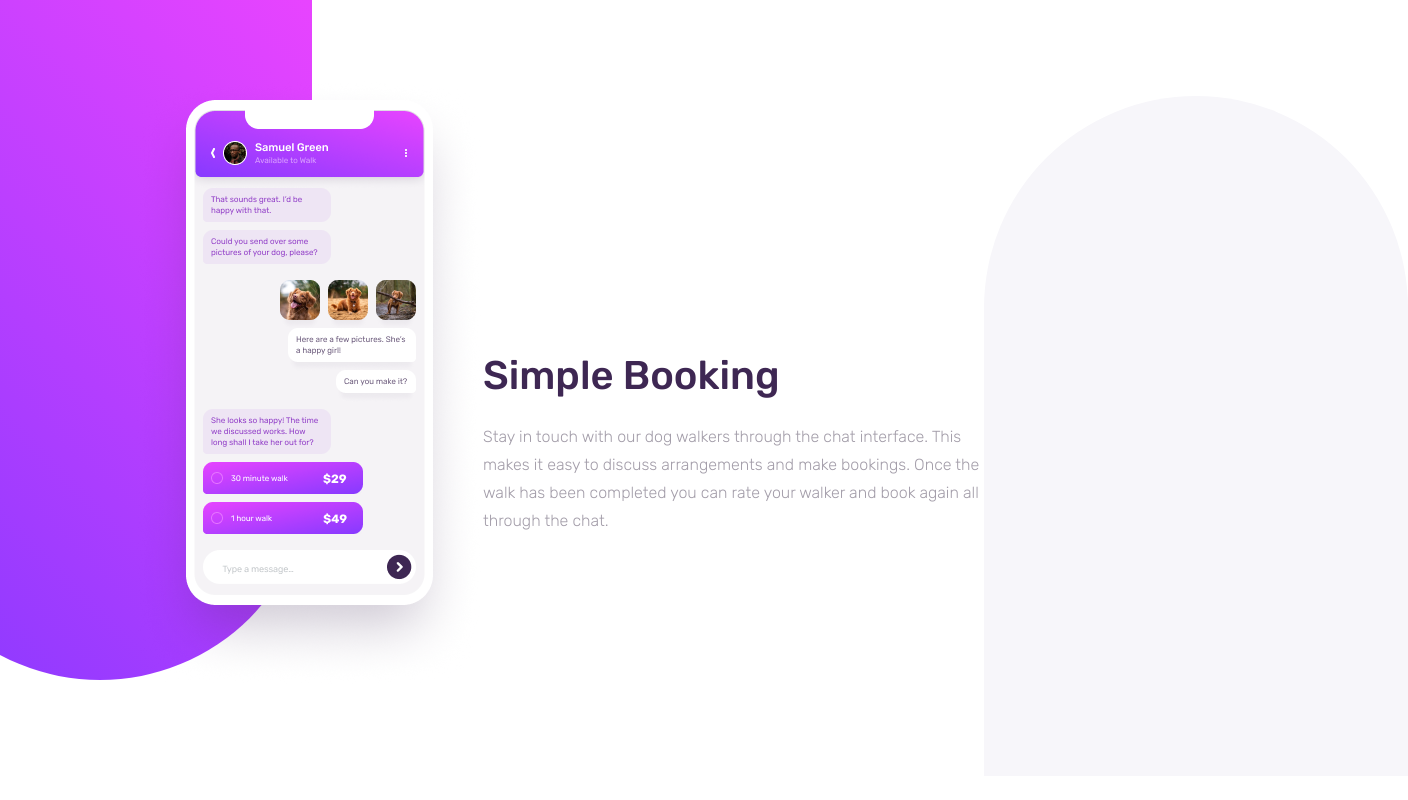
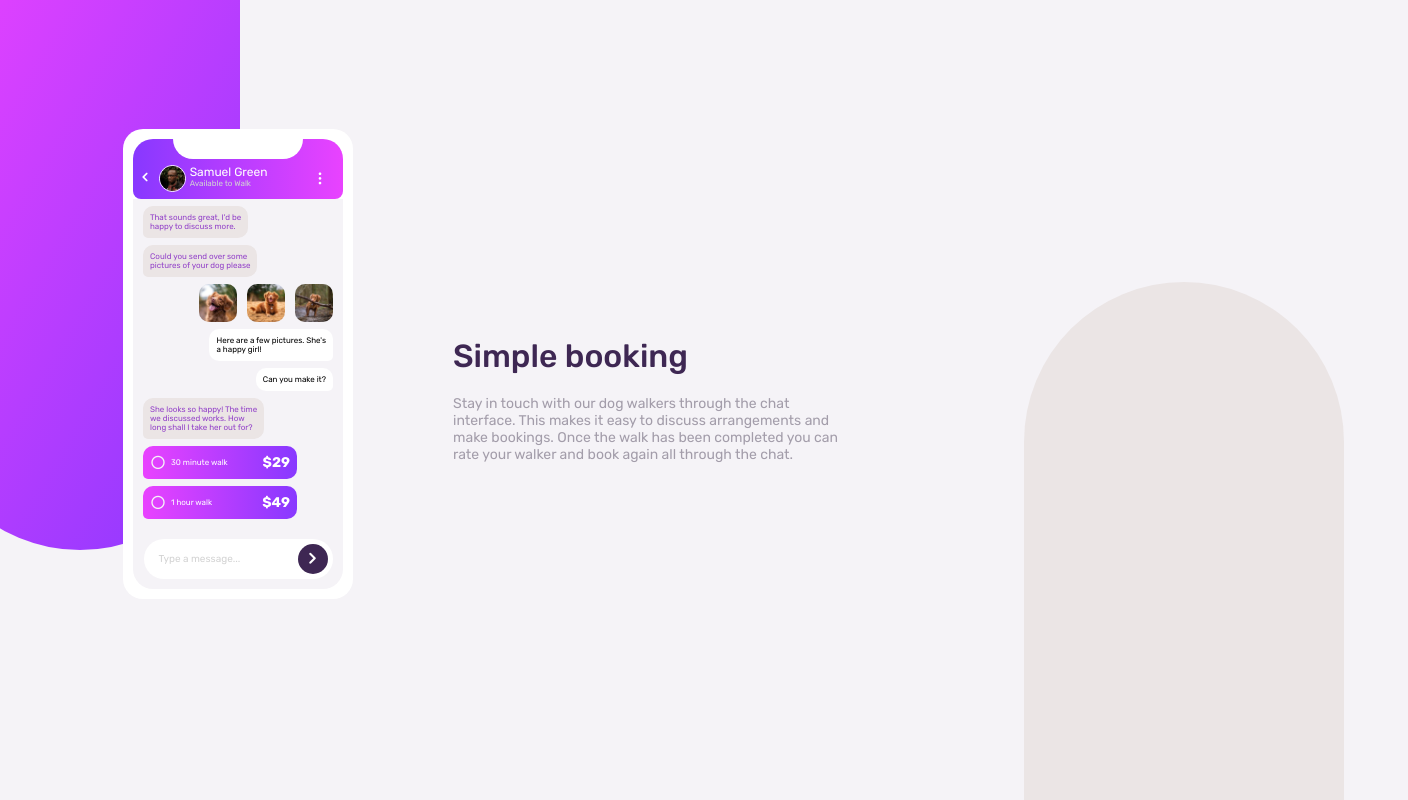
Before and after one commit to silas-owu/chat_app_new, a plain HTML site: page index.html in a window 1280 px wide. Shown: the whole page, 1408 px wide, since content can reach past the window. Drawn offline with nearby package versions, Linux system fonts and the light colour scheme.

Commit message:
Changes done

```diff
--- a/index.css
+++ /dev/null
@@ -1,155 +0,0 @@
-@font-face {
-    font-family: "Rubik";
-    src: url(./fonts/Rubik-Light.ttf);
-}
-
-@font-face {
-    font-family: "Rubik-medium";
-    src: url(./fonts/Rubik-Medium.ttf);
-}
-
-*{
-    margin: 0;
-    padding: 0;
-    box-sizing: border-box;
-}
-
-body{
-    /* position: relative; */
-    display: flex;
-    flex-direction: row;
-    justify-content: space-between;
-    flex: 1;
-    width: 100%;
-    height: 800px;
-    overflow-x: hidden;
-    }
-
-.background{
-    background: linear-gradient(225deg, #E844FF 0%, #8739FF 100%);
-
-    height: 85%;
-    border-bottom-left-radius: 20rem;
-    border-bottom-right-radius: 20rem;
-
-
-    display: flex;
-    flex:0.25;
-    flex-direction: row;
-    justify-content: flex-start;
-    align-items: flex;
-    margin-left: -7rem;
-}
-
-.bg-bottom-right{
-
-    background: #F7F6FA ;
-
-    height: 85%;
-    border-top-left-radius: 20rem;
-    border-top-right-radius: 20rem;
-
-    margin-top: 6rem;
-    margin-right: -8rem;
-
-    display: flex;
-    flex: 0.25;
-    flex-direction:row;
-    justify-content: flex-end;
-    align-items: flex-end;
-}
-
-
-.mid{
-    display: flex;
-    flex:0.5;
-    flex-direction: row;
-    /* justify-content: space-between; */
-
-    margin-top: 5rem;
-    margin-left: -11rem;
-
-}
-
-/* .phone-mockup{
-    display: flex;
-    flex-direction: row;
-    flex:0.22;
-    justify-content: flex-start;
-
-} */
-
-.mid-msg{
-    margin-top: 17rem;
-
-
-    display: flex;
-    flex:1;
-    flex-direction:column;
-    z-index: 2;
-
-}
-
-.mid-msg > h1{
-    color: #3E2753;
-
-    font-family: 'Rubik-medium';
-    font-weight: 500;
-    font-size: 40px;
-    line-height: 47px;
-}
-
-.mid-msg > p{
-    color: #a39dA9;
-
-    margin-top: 1.5rem;
-
-    font-family: 'Rubik';
-    font-weight: 400;
-    font-size: 1rem;
-    line-height: 28px;
-
-}
-
-
-@media only screen and (max-width: 376px) {
-    body {
-      display: flex;
-      flex: 1;
-      flex-direction: column;
-      width: 100%;
-      height: 987px;
-      margin: 0;
-    }
-
-    .background {
-      background: linear-gradient(225deg, #e844ff 0%, #8739ff 100%);
-      margin-right: 175px;
-      margin-bottom: -11px;
-    }
-    .mid {
-      display: flex;
-      flex: 0.5;
-      flex-direction: column;
-      margin-top: -885px;
-      margin-left: 50px;
-      justify-content: center;
-      align-items: center;
-    }
-
-    div > img {
-      margin-top: initial;
-      width: 247px;
-      height: 505px;
-    }
-    .mid-msg {
-      /* display: none; */
-      margin-top: revert;
-      width: 311px;
-      height: 239px;
-    }
-
-    .bg-bottom-right {
-      display: none;
-    }
-}
--- a/index.html
+++ b/index.html
@@ -1,35 +1,105 @@
 <!DOCTYPE html>
 <html lang="en">
   <head>
-    <meta charset="UTF-8">
-    <meta name="viewport" content="width=device-width, initial-scale=1.0"> <!-- displays site properly based on user's device -->
-
-    <link rel="icon" type="image/png" sizes="32x32" href="./images/favicon-32x32.png">
-    <link rel="stylesheet" href="./index.css">
-
-    <title>Chat App</title>
-
+    <meta charset="UTF-8" />
+    <meta name="viewport" content="width=device-width, initial-scale=1.0" />
+    <link
+      rel="stylesheet"
+      href="https://unicons.iconscout.com/release/v4.0.0/css/line.css"
+    />
+    <link rel="preconnect" href="https://fonts.googleapis.com" />
+    <link rel="preconnect" href="https://fonts.gstatic.com" crossorigin />
+    <link
+      href="https://fonts.googleapis.com/css2?family=Rubik:wght@400;500;700&display=swap"
+      rel="stylesheet"
+    />
+    <link rel="stylesheet" href="style.css" />
+    <title>Frontend Mentor | Agam Singh</title>
   </head>
   <body>
-    <div class="background">
+    <div class="phone">
+      <div class="phone-header">
+        <div class="phone-header-camera"></div>
+        <div class="phone-header-description">
+          <div class="phone-header-left">
+            <i class="uil uil-angle-left"></i>
+            <img src="images/avatar.jpg" alt="" />
+            <div class="profile-name">
+              <p class="name">Samuel Green</p>
+              <p class="availability">Available to Walk</p>
+            </div>
+          </div>
 
-    </div>
-    <div class="mid">
-      <div class="phone-mockup">
-        <img src="./images/Group 13.png" alt="phone-mockup">
+          <i class="uil uil-ellipsis-v"></i>
+        </div>
       </div>
-      <div class="mid-msg">
-        <h1>Simple Booking</h1>
-        <p>
-          Stay in touch with our dog walkers through the chat interface.
-          This makes it easy to discuss arrangements and make bookings.
-          Once the walk has been completed you can rate your walker
-          and book again all through the chat.
-        </p>
+      <div class="phone-body">
+        <div class="message left">
+          <p>
+            That sounds great, I'd be <br />
+            happy to discuss more.
+          </p>
+        </div>
+        <div class="message left">
+          <p>
+            Could you send over some <br />
+            pictures of your dog please
+          </p>
+        </div>
+        <div class="pictures">
+          <img src="images/dog-image-1.jpg" alt="" />
+          <img src="images/dog-image-2.jpg" alt="" />
+          <img src="images/dog-image-3.jpg" alt="" />
+        </div>
+        <div class="message right">
+          <p>
+            Here are a few pictures. She's <br />
+            a happy girl!
+          </p>
+        </div>
+        <div class="message right">
+          <p>Can you make it?</p>
+        </div>
+        <div class="message left">
+          <p>
+            She looks so happy! The time <br />
+            we discussed works. How <br />
+            long shall I take her out for?
+          </p>
+        </div>
+        <div class="payment">
+          <div class="payment-left">
+            <i class="uil uil-circle"></i>
+            <p>30 minute walk</p>
+          </div>
+
+          <p class="amount">$29</p>
+        </div>
+        <div class="payment">
+          <div class="payment-left">
+            <i class="uil uil-circle"></i>
+            <p>1 hour walk</p>
+          </div>
+          <p class="amount">$49</p>
+        </div>
+        <div class="type-message">
+          <p>Type a message...</p>
+          <div class="send">
+            <i class="uil uil-angle-right"></i>
+          </div>
+        </div>
       </div>
     </div>
-    <div class="bg-bottom-right">
-
+    <div class="description">
+      <h1 class="description-head">Simple booking</h1>
+      <p class="description-text">
+        Stay in touch with our dog walkers through the chat interface. This
+        makes it easy to discuss arrangements and make bookings. Once the walk
+        has been completed you can rate your walker and book again all through
+        the chat.
+      </p>
     </div>
+    <div class="purpleBody"></div>
+    <div class="greybody"></div>
   </body>
 </html>
--- /dev/null
+++ b/style.css
@@ -0,0 +1,290 @@
+* {
+  padding: 0;
+  margin: 0;
+}
+
+body {
+  background-color: hsl(270, 20%, 96%);
+  font-family: "Rubik", sans-serif;
+  font-size: 16px;
+  display: flex;
+  flex-direction: column;
+  justify-content: center;
+  align-items: center;
+  height: 100vh;
+}
+
+/* phone mockup*/
+.phone {
+  display: flex;
+  flex-direction: column;
+  width: 210px;
+  max-height: 100%;
+  height: 450px;
+  border-radius: 20px;
+  padding: 10px;
+  background-color: white;
+  margin-bottom: 73px;
+  margin-left: -19rem;
+}
+
+.phone-header {
+  background-image: linear-gradient(
+    to right,
+    hsl(264, 100%, 61%),
+    hsl(293, 100%, 63%)
+  );
+  border-radius: 20px 20px 8px 8px;
+  width: 100%;
+  height: 60px;
+}
+
+.phone-header-camera {
+  background-color: white;
+  height: 20px;
+  width: 130px;
+  margin: auto;
+  border-radius: 0px 0px 30px 30px;
+}
+
+.phone-header-description {
+  width: 100%;
+  height: 40px;
+  display: flex;
+  align-items: center;
+  color: white;
+  display: flex;
+  justify-content: space-between;
+}
+
+.phone-header-left {
+  display: flex;
+  width: 65%;
+  justify-content: space-around;
+}
+
+.uil-ellipsis-v {
+  margin-right: 15px;
+}
+
+.phone-header-description .uil-angle-left {
+  font-size: 20px;
+}
+
+.phone-header-description img {
+  width: 25px;
+  border: 1px solid white;
+  border-radius: 50px;
+}
+
+.name {
+  font-size: 12px;
+}
+
+.availability {
+  font-size: 8px;
+  color: lightgray;
+}
+
+.phone-body {
+  overflow: auto;
+  width: 100%;
+  flex-grow: 1;
+  border-radius: 0px 0px 20px 20px;
+  background-color: hsl(270, 20%, 96%);
+}
+
+.phone-body .message {
+  font-size: 8px;
+  display: inline-block;
+  margin-top: 7px;
+}
+
+.phone-body .left p {
+  background-color: hsl(0, 14%, 91%);
+  color: hsl(276, 55%, 52%);
+  border-radius: 10px 10px 10px 5px;
+  padding: 7px;
+  margin-left: 10px;
+}
+
+.phone-body .right {
+  width: 100%;
+  display: flex;
+  justify-content: flex-end;
+}
+
+.pictures {
+  margin-top: 7px;
+  width: 100%;
+  display: flex;
+  justify-content: flex-end;
+}
+
+.pictures img {
+  width: 38px;
+  margin-right: 10px;
+  border-radius: 10px;
+}
+
+.phone-body .right p {
+  background-color: white;
+  border-radius: 10px 10px 5px 10px;
+  padding: 7px;
+  margin-right: 10px;
+}
+
+.payment {
+  display: flex;
+  align-items: center;
+  justify-content: space-between;
+  width: 140px;
+  margin-left: 10px;
+  margin-top: 7px;
+  color: white;
+  background-image: linear-gradient(
+    to left,
+    hsl(264, 100%, 61%),
+    hsl(293, 100%, 63%)
+  );
+  padding: 7px;
+  border-radius: 10px 10px 10px 5px;
+}
+.payment-left {
+  display: flex;
+  align-items: center;
+  width: 80%;
+}
+
+.payment-left i {
+  color: hsl(270, 20%, 96%);
+}
+
+.payment p {
+  font-size: 8px;
+  margin-left: 5px;
+}
+
+.payment .amount {
+  font-size: 14px;
+  font-weight: 700;
+}
+
+.type-message {
+  margin: auto;
+  margin-top: 20px;
+  background-color: white;
+  width: 90%;
+  height: 40px;
+  border-radius: 50px;
+  display: flex;
+  align-items: center;
+  justify-content: space-between;
+}
+
+.type-message p {
+  font-size: 10px;
+  color: lightgray;
+  margin-left: 15px;
+}
+
+.type-message .send {
+  width: 30px;
+  height: 30px;
+  background-color: hsl(271, 36%, 24%);
+  font-size: 25px;
+  display: flex;
+  justify-content: center;
+  align-items: center;
+  margin-right: 5px;
+  border-radius: 100px;
+}
+
+.type-message .send i {
+  color: white;
+}
+
+/* Description*/
+.description-head,
+.description-text {
+  text-align: center;
+}
+
+.description-head {
+  color: hsl(271, 36%, 24%);
+  margin-bottom: 20px;
+  font-weight: 500;
+}
+
+.description-text {
+  color: hsl(270, 7%, 64%);
+  font-size: 14px;
+  width: 600px;
+  margin: auto;
+  font-weight: normal;
+}
+
+/* Gradient design */
+.purpleBody {
+  background-image: linear-gradient(
+    to top left,
+    hsl(264, 100%, 61%),
+    hsl(293, 100%, 63%)
+  );
+  width: 50%;
+  height: 400px;
+  align-self: flex-start;
+  position: fixed;
+  top: 0;
+  left: 0;
+  z-index: -1;
+  border-radius: 0 0 1000px 0px;
+  margin-left: -5rem;
+}
+
+/* Grey design */
+.greybody {
+  background-color: hsl(0, 14%, 91%);
+  width: 50%;
+  height: 400px;
+  align-self: flex-start;
+  position: fixed;
+  bottom: 0;
+  right: 0;
+  z-index: -1;
+
+  border-top-left-radius: 1000px ;
+  border-top-right-radius: 1000px ;
+  margin-right: -4rem;
+  margin-bottom: -2rem;
+}
+
+@media only screen and (min-width: 1000px) {
+  body {
+    flex-direction: row;
+  }
+
+  .description {
+    margin-left: 100px;
+  }
+
+  .description-head {
+    text-align: left;
+  }
+
+  .description-text {
+    width: 400px;
+    text-align: left;
+  }
+
+  .purpleBody {
+    width: 25%;
+    border-radius: 0 0 1000px 1000px;
+    height: 550px;
+  }
+
+  .greybody {
+    width: 25%;
+    height: 550px;
+  }
+}
```
Also changed, not shown: 3 other files.
